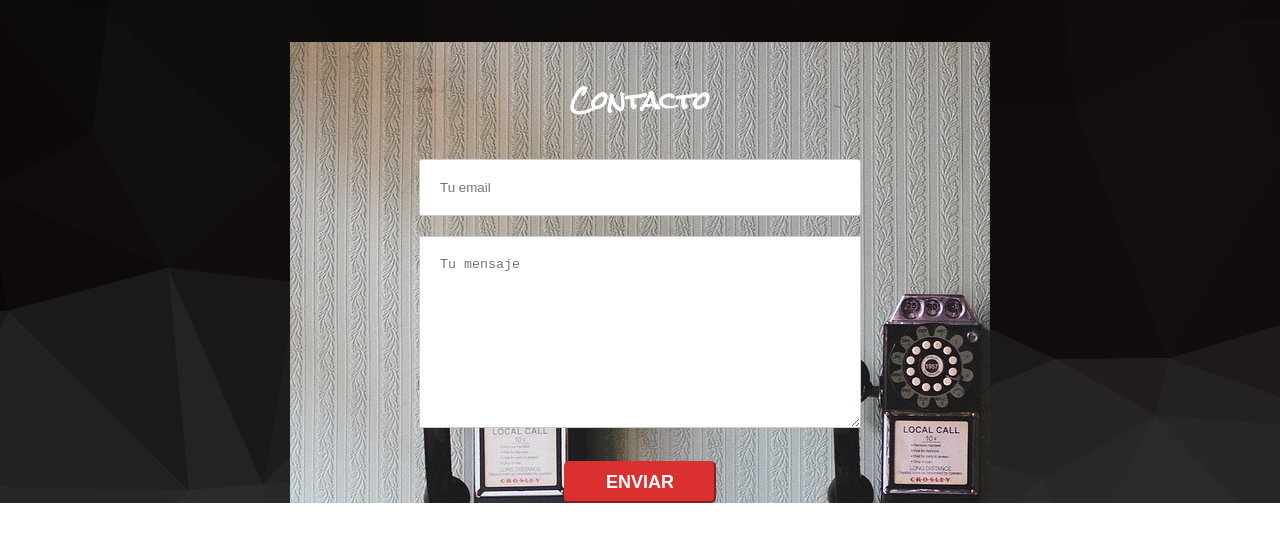
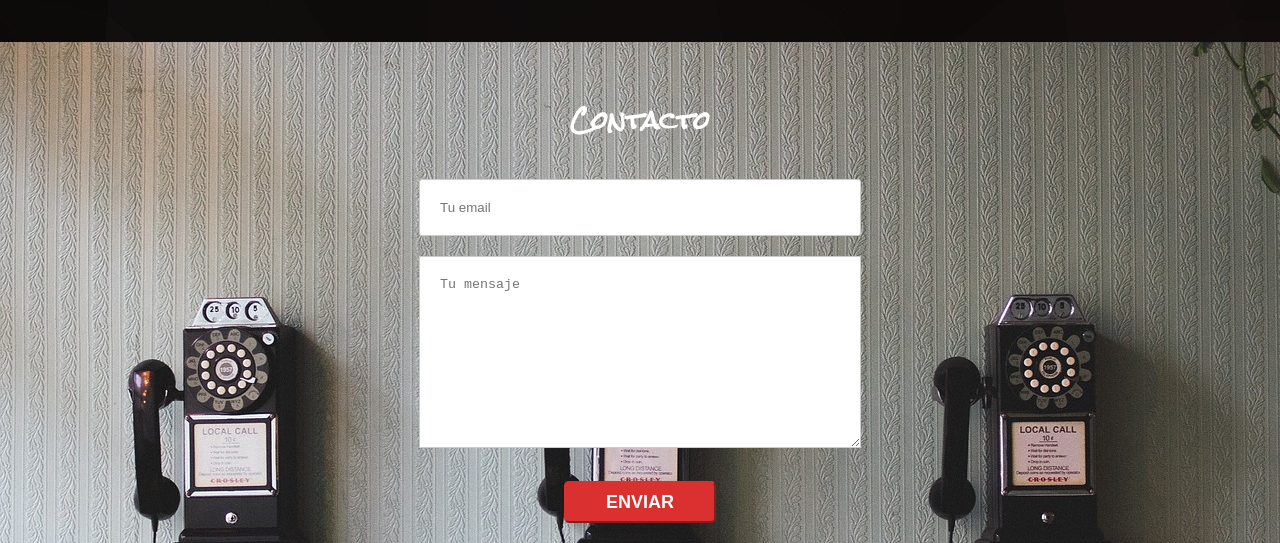
Before and after one commit to ludwingra/ludwingra.github.io, a plain HTML site: page index.html in a window 1280 px wide. Shown: the part 3774-4317 px from the top of the page. Before the commit the page ends 4277 px from the top, so only its background shows below. Drawn offline with Linux system fonts and the light colour scheme; files whose address does not match are found by name.

Commit message:
. contacto{ background-size: cover;}

```diff
--- a/css/style/stylesheet.css
+++ b/css/style/stylesheet.css
@@ -278,12 +278,12 @@ ul li .home:hover{
 
 .contacto{
 	background: url('../../img/contacto.jpg');
-	width: 700px;
-	display: block;
+	background-size: cover;
 	color: #fff;
 	margin: auto;
 	font-family: 'Rock Salt', cursive;
 	text-align: center;
+	padding: 20px;
 }
 
 .contacto h2{
```
